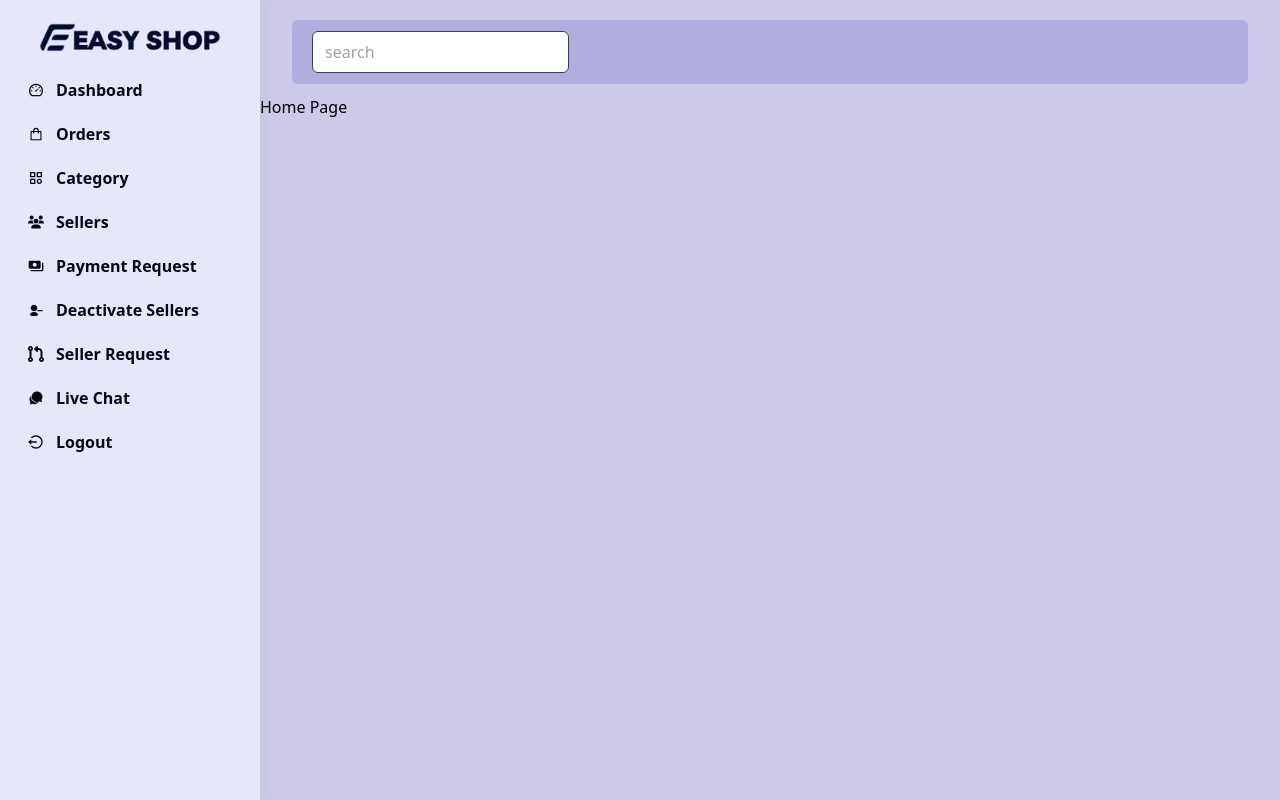
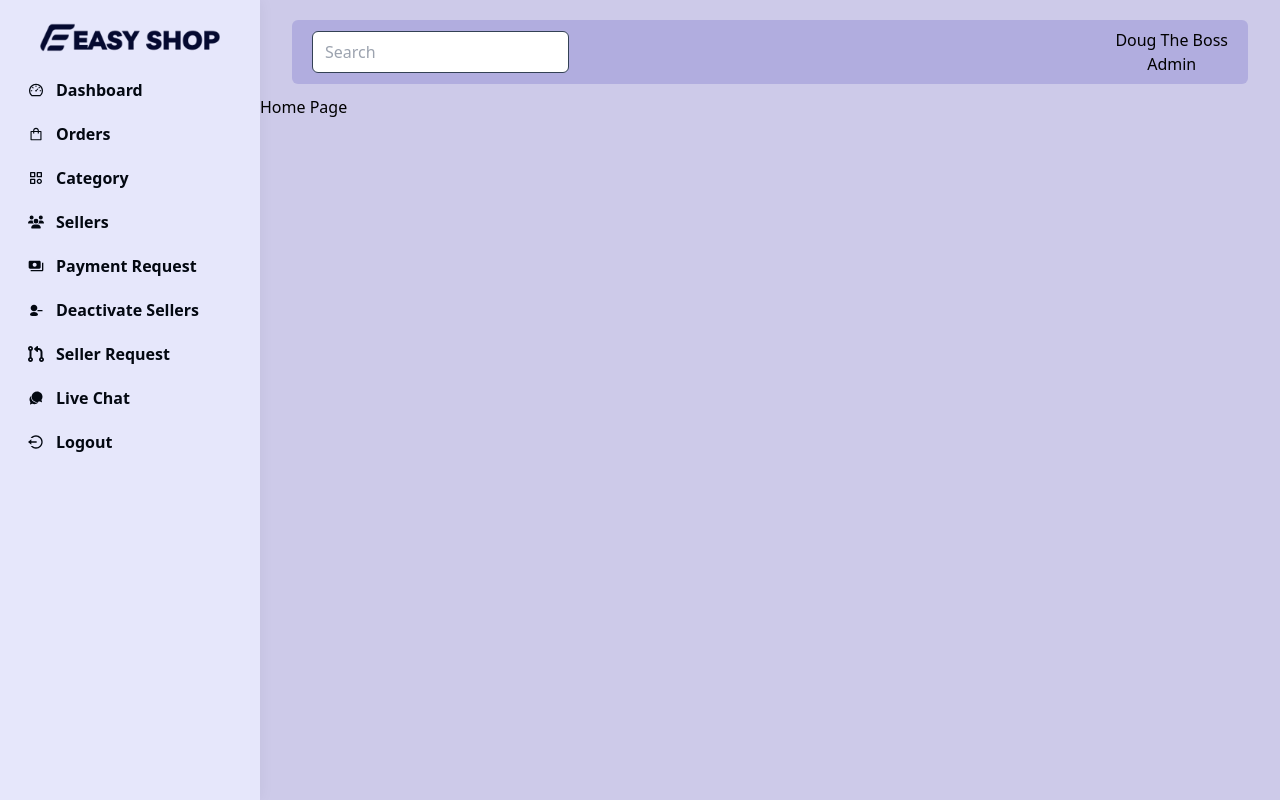
Before and after one commit to guidonunes/marketplace-mern, a React (Create React App) app in the folder dashboard/: page / in a window 1280 px wide. Built offline with nearby package versions, Linux system fonts and the light colour scheme.

Commit message:
add div and styling for admin header info

```diff
--- a/dashboard/src/layout/Header.jsx
+++ b/dashboard/src/layout/Header.jsx
@@ -9,7 +9,18 @@ const Header = ({showSidebar, setShowSidebar}) => {
           <span><FaList/></span>
         </div>
         <div className='hidden md:block '>
-          <input className='px-3 py-2 outline-none border border-slate-700 rounded-md focus:border-indigo-500 overflow-hidden' type="text" name='search' placeholder='search' />
+          <input className='px-3 py-2 outline-none border border-slate-700 rounded-md focus:border-indigo-300 overflow-hidden' type="text" name='search' placeholder='Search' />
+        </div>
+        <div className='flex justify-center items-center gap-8 relative'>
+          <div className='flex justify-center items-center'>
+            <div className='flex justify-center items-center gap-3'>
+              <div className='flex justify-center items-center flex-col text-end'>
+                <h2>Doug The Boss</h2>
+                <span>Admin</span>
+              </div>
+            </div>
+          </div>
+
         </div>
       </div>
     </div>
```
